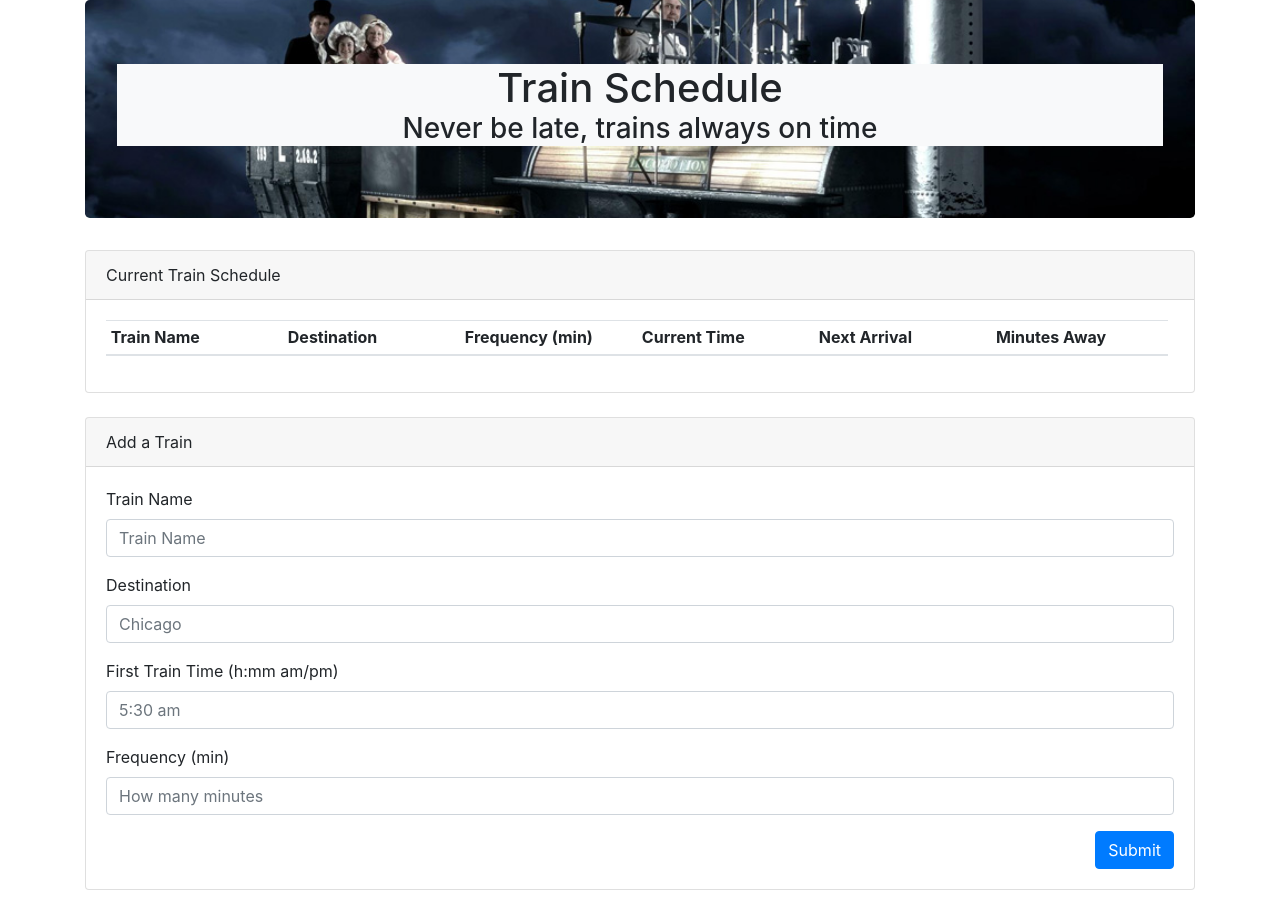
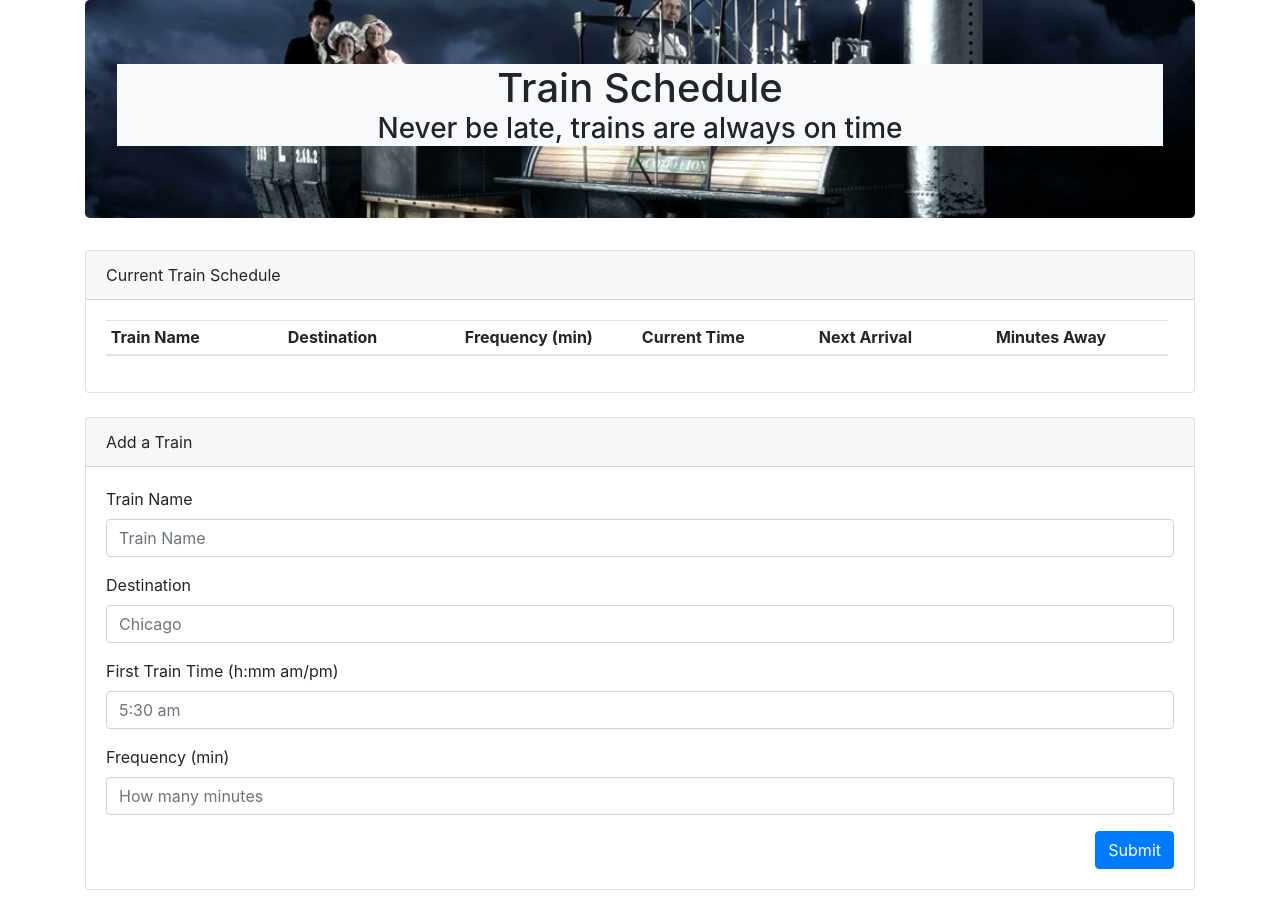
Before and after one commit to HaroldBernard/Train-Scheduler, a plain HTML site: page index.html in a window 1280 px wide. Drawn offline with nearby package versions, Linux system fonts and the light colour scheme; no server answers.

```diff
--- a/index.html
+++ b/index.html
@@ -25,7 +25,7 @@
 
         <div class="jumbotron">
             <h1 class="text-center bg-light mb-0">Train Schedule</h1>
-            <h3 class="text-center bg-light">Never be late, trains always on time</h3>
+            <h3 class="text-center bg-light">Never be late, trains are always on time</h3>
         </div>
 
         <div class="row">
@@ -57,7 +57,6 @@
 
         <div class="row">
             <div class="col-md-12">
-                <!-- Add Employee  -->
                 <div class="card mb-4">
                     <div class="card-header">Add a Train</div>
                     <div class="card-body">
```
Also changed, not shown: assets/javascript/app.js (+10 -8 lines).
